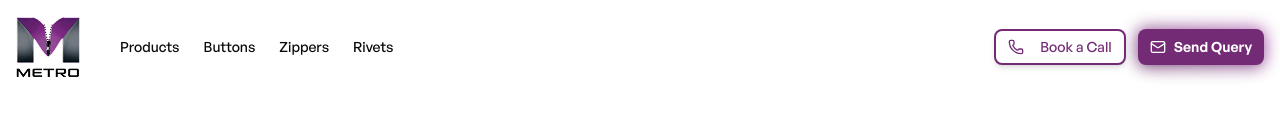
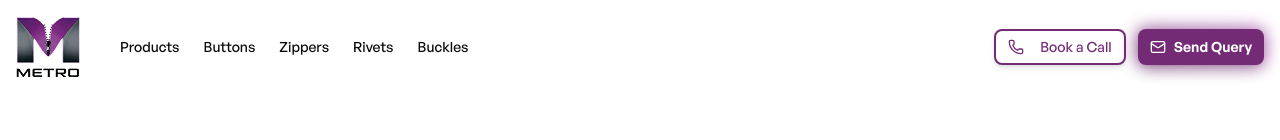
Before and after one commit to HadeedShahid/metro-textile, a Next.js app: page / in a window 1280 px wide. Shown: the top 140 px of the page. Built offline with nearby package versions, Linux system fonts and the light colour scheme.

Commit message:
added  uckles category

```diff
--- a/src/data/categories.js
+++ b/src/data/categories.js
@@ -45,4 +45,26 @@ export const categories = [
       },
     ],
   },
+  {
+    id: "buckles",
+    label: "Buckles",
+    href: "/buckles",
+    subcategories: [
+      {
+        id: "metal-buckles",
+        label: "Metal Buckles",
+        href: "/buckles/metal-buckles",
+      },
+      {
+        id: "plastic-buckles",
+        label: "Plastic Buckles",
+        href: "/buckles/plastic-buckles",
+      },
+      {
+        id: "belt-buckles",
+        label: "Belt Buckles",
+        href: "/buckles/belt-buckles",
+      },
+    ],
+  },
 ];
--- a/src/data/products.js
+++ b/src/data/products.js
@@ -51,4 +51,44 @@ export const products = [
     image: "/sample.jpg",
     badges: ["featured"],
   },
+  {
+    id: "6",
+    name: "Premium Metal Buckles - Silver Finish",
+    slug: "premium-metal-buckles-silver",
+    category: "buckles",
+    subCategory: "metal-buckles",
+    href: "/buckles/metal-buckles/premium-metal-buckles-silver",
+    image: "/sample.jpg",
+    badges: ["popular"],
+    actions: ["customize", "quote"],
+  },
+  {
+    id: "7",
+    name: "Heavy Duty Belt Buckles",
+    slug: "heavy-duty-belt-buckles",
+    category: "buckles",
+    subCategory: "belt-buckles",
+    href: "/buckles/belt-buckles/heavy-duty-belt-buckles",
+    image: "/sample.jpg",
+    badges: ["featured"],
+  },
+  {
+    id: "8",
+    name: "Quick Release Plastic Buckles",
+    slug: "quick-release-plastic-buckles",
+    category: "buckles",
+    subCategory: "plastic-buckles",
+    href: "/buckles/plastic-buckles/quick-release-plastic-buckles",
+    image: "/sample.jpg",
+  },
+  {
+    id: "9",
+    name: "Decorative Antique Brass Buckles",
+    slug: "decorative-antique-brass-buckles",
+    category: "buckles",
+    subCategory: "metal-buckles",
+    href: "/buckles/metal-buckles/decorative-antique-brass-buckles",
+    image: "/sample.jpg",
+    badges: ["popular"],
+  },
 ];
```
Also changed, not shown: 1 other file (tests, documents, lock files or other folders).
